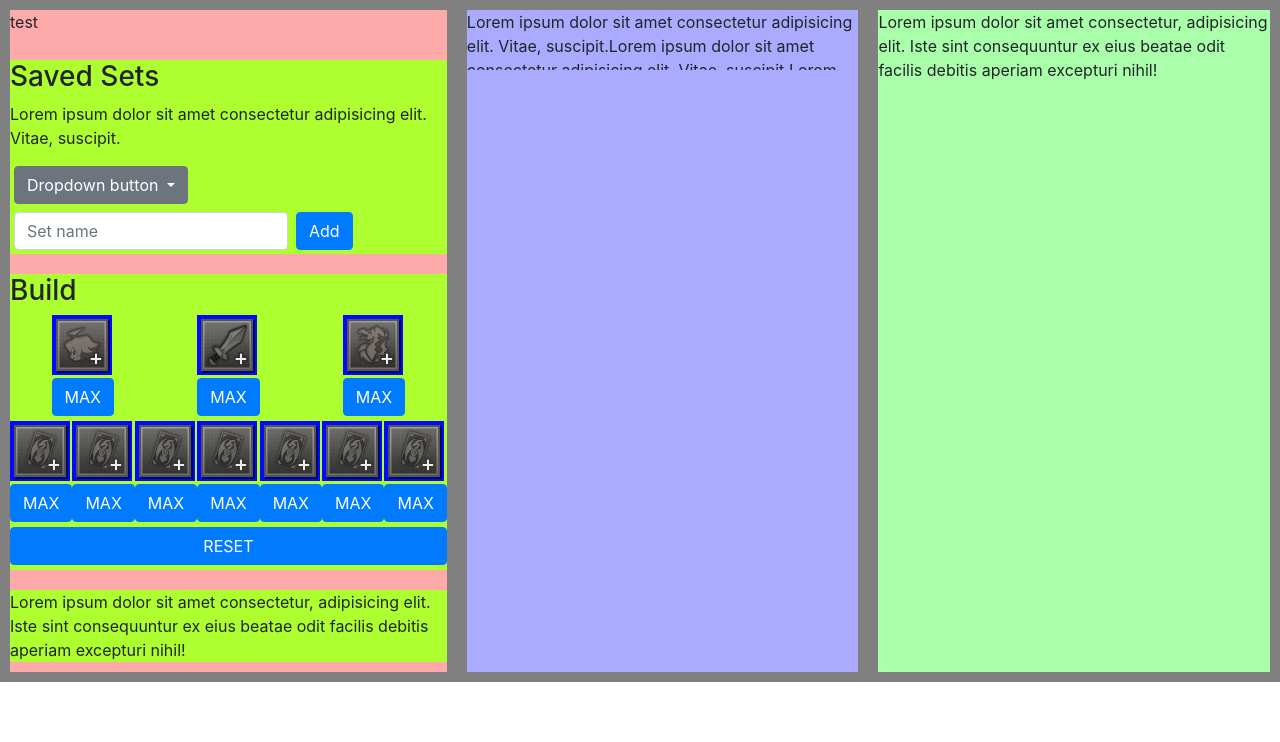
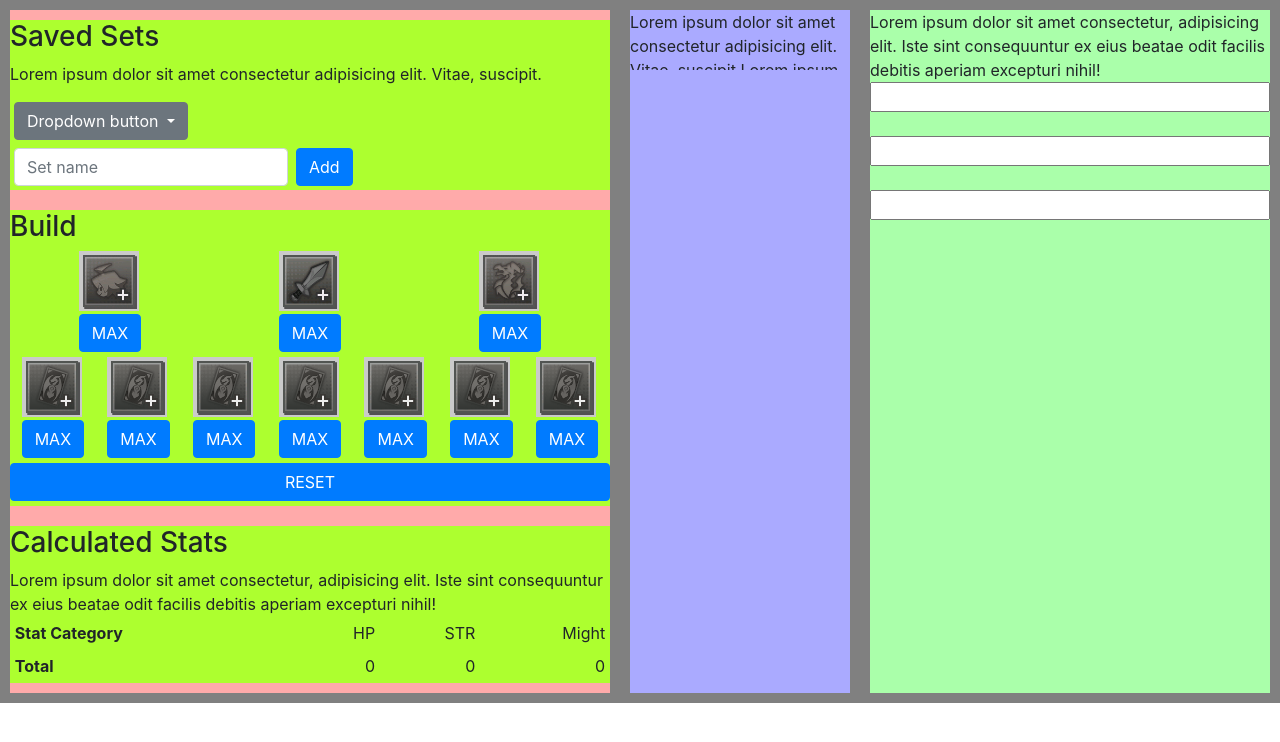
Before and after one commit to pgsohail/Might_Calculate, a Flask app: template templates/05.html in a window 1280 px wide. Shown: the top 742 px of the page. Run offline with Flask 2, Linux system fonts and the light colour scheme; the template is opened without the code that fills it, so the values that code supplies are empty.

Commit message:
add input

```diff
--- a/templates/05.html
+++ b/templates/05.html
@@ -13,7 +13,7 @@
     <style>
       .wrap{
         width: 100%;
-          max-width: 1800px;
+        max-width: 1600px;
         display: flex;
         flex-direction: row;
         background-color: gray;
@@ -22,13 +22,15 @@
       }
 
       .item{
-          width: 100%;
+        /* width: 100%; */
         /* height: 250px; */
         /* max-height: 250px; */
         display: flex;
         margin: 10px 10px;
       }
       .item1{
+        min-width: 600px;
+        max-width: 600px;
         background-color: #faa;
         flex-direction: column;
       }
@@ -36,7 +38,10 @@
         background-color: #aaf;
       }
       .item3{
+        min-width: 400px;
+        max-width: 400px;
         background-color: #afa;
+        flex-direction: column;
       }
 
       .small_item{
@@ -64,7 +69,7 @@
       }
 
       .btn_pic{
-        background-color: rgb(5, 9, 255);
+        background-color: rgb(202, 202, 202);
         background-size: 100% 100%;
         padding: 30px 30px;
         margin-bottom: 3px;
@@ -83,6 +88,10 @@
         background-image: url("../static/img/blank_wp.png");
       }
 
+      .td{
+        text-align: right;
+      }
+
       @media screen and (max-width: 768px){
         .wrap{
           flex-direction: column;
@@ -99,7 +108,6 @@
 
     <div class="wrap">
       <div class="item item1">
-        <p>test</p>
         <div class="small_item aa">
           <h3>Saved Sets</h3>
           <p>Lorem ipsum dolor sit amet consectetur adipisicing elit. Vitae, suscipit.</p>
@@ -177,7 +185,24 @@
           </div>
         </div>
         <div class="small_item cc">
+          <h3>Calculated Stats</h3>
           Lorem ipsum dolor sit amet consectetur, adipisicing elit. Iste sint consequuntur ex eius beatae odit facilis debitis aperiam excepturi nihil!
+          <table class="table-sm" style="width: 100%;">
+            <tbody>
+              <tr>
+                <th scope="row">Stat Category</th>
+                <td style="text-align: right;">HP</td>
+                <td style="text-align: right;">STR</td>
+                <td style="text-align: right;">Might</td>
+              </tr>
+              <tr>
+                <th scope="row">Total</th>
+                <td style="text-align: right;">0</td>
+                <td style="text-align: right;">0</td>
+                <td style="text-align: right;">0</td>
+              </tr>
+            </tbody>
+          </table>
         </div>
       </div>
       <div class="item item2">
@@ -187,6 +212,9 @@
       </div>
       <div class="item item3">
         Lorem ipsum dolor sit amet consectetur, adipisicing elit. Iste sint consequuntur ex eius beatae odit facilis debitis aperiam excepturi nihil!
+        <input type="number" min="0" max="10" maxlength="10" size="10"><br>
+        <input type="number" min="0" max="NaN" maxlength="10" size="10"><br>
+        <input type="number" min="0" max="NaN" maxlength="10" size="10"><br>
       </div>
     </div>
 
--- a/templates/media.html
+++ b/templates/media.html
@@ -86,7 +86,10 @@
         </div>
         <div class="item item3">
             Lorem ipsum dolor sit amet consectetur, adipisicing elit. Iste sint consequuntur ex eius beatae odit facilis debitis aperiam excepturi nihil!
-
+            <input type="number" min="0" max="NaN" size="20"><br>
+        <input type="number" min="0" max="NaN" size="10"><br>
+        <input type="number" min="0" max="NaN" size="10"><br>
+        <input type="text" pattern="[A-Za-z]{3}" title="Three letter country code">
         </div>
     </div>
 </body>
```
Lines whose indentation alone changed are shown as unchanged.
